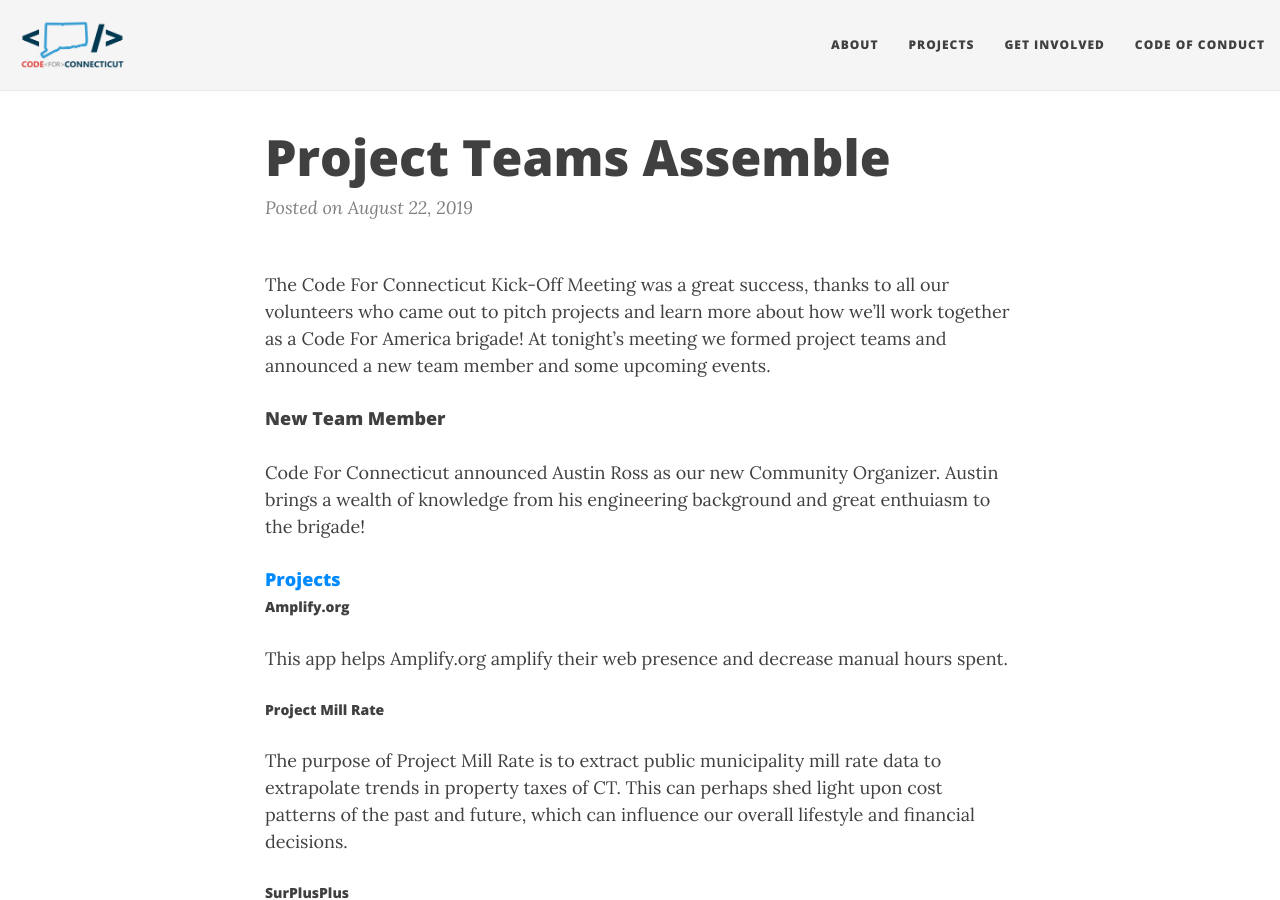
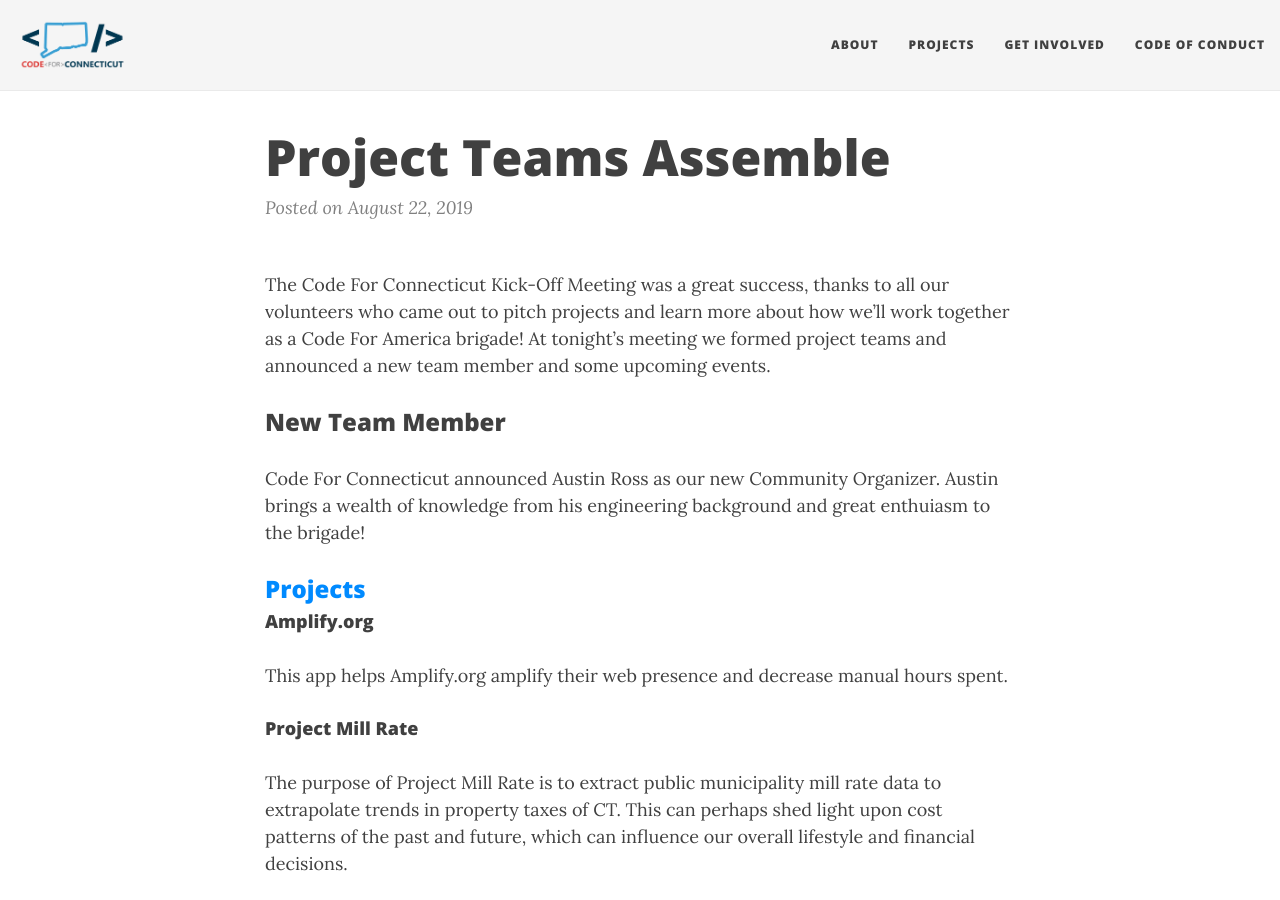
Before and after one commit to codeforct/codeforct.github.io, a Jekyll site: the page built from _posts/2019-08-22-project-teams-assemble.md, in a window 1280 px wide and 900 px high. Built offline with Jekyll 4.4.1, drawn with Linux system fonts in a browser that asks for light colours.

Commit message:
meeting update

```diff
--- a/_posts/2019-08-22-project-teams-assemble.md
+++ b/_posts/2019-08-22-project-teams-assemble.md
@@ -8,31 +8,33 @@
 ---
 The Code For Connecticut Kick-Off Meeting was a great success, thanks to all our volunteers who came out to pitch projects and learn more about how we'll work together as a Code For America brigade! At tonight's meeting we formed project teams and announced a new team member and some upcoming events.
 
-#### New Team Member
+### New Team Member
 Code For Connecticut announced Austin Ross as our new Community Organizer. Austin brings a wealth of knowledge from his engineering background and great enthuiasm to the brigade!
 
-#### [Projects](https://codeforconnecticut.org/projects)
+### [Projects](https://codeforconnecticut.org/projects)
 
-##### Amplify.org
+#### Amplify.org
 This app helps Amplify.org amplify their web presence and decrease manual hours spent.
 
-##### Project Mill Rate
+#### Project Mill Rate
 The purpose of Project Mill Rate is to extract public municipality mill rate data to extrapolate trends in property taxes of CT. This can perhaps shed light upon cost patterns of the past and future, which can influence our overall lifestyle and financial decisions.
 
-##### SurPlusPlus
+#### SurPlusPlus
 SurPlusPlus is an app that shows exactly when and where there are surpluses of food, clothes, and other important (necessary for living) physical resources to more easily connect the supply and demand of surplus.
 
-##### The Update CT
+#### The Update CT
 The Update CT will track past, current, and proposed legislation in Connecticut to identify, and ultimately, to predict, the effects of legislation in the state.
 
-#### Upcoming Events
+### Upcoming Events
 
-##### [National Day of Civic Hacking](https://www.codeforamerica.org/events/national-day-of-civic-hacking-2019)
+#### [National Day of Civic Hacking](https://www.codeforamerica.org/events/national-day-of-civic-hacking-2019)
+
 Join us on September 21st for the 7th Annual National Day of Civic Hacking, which brings together civic leaders, public servants, designers, coders, and engaged citizens to partner with local government and community groups to tackle some of our toughest challenges.
 
 This year we invite you to join us for a day of collective action to help those impacted by the criminal justice system, particularly in the area of record clearance. Have other pressing issues in your community that you’d like to work on? You’re welcome to join us too!
 
 #### [Brigade Congress](https://www.codeforamerica.org/brigade-congress)
+
 Code For Connecticut is going to Brigade Congress! Brigade Congress is a unique event that features leadership training for Brigade organizers, knowledge sharing, and opportunities to celebrate progress among the entire network.
 
 
```
